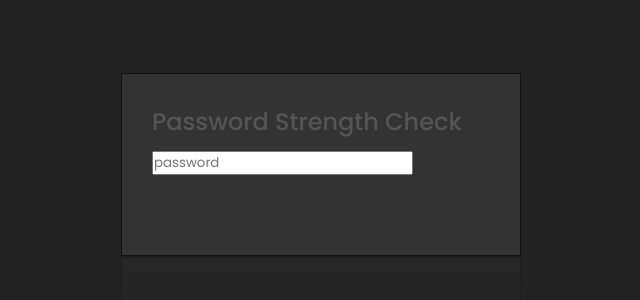
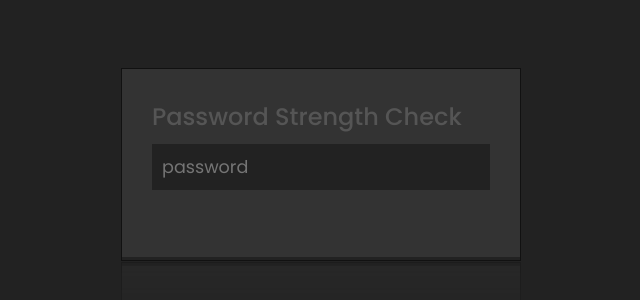
Before and after one commit to CJR85/password-strength-checker, a plain HTML site: page index.html in a window 1280 px wide. Shown: the part 236-536 px from the top of the page, without its empty margins (319-959 px from the left). Drawn offline with Linux system fonts and the light colour scheme.

Commit message:
Style input, inputBox and strengthMeter classes

```diff
--- a/style.css
+++ b/style.css
@@ -34,3 +34,28 @@ body {
   color: #555;
   font-weight: 500;
 }
+
+.container .inputBox {
+  position: relative;
+  width: 100%;
+}
+
+.container .inputBox input {
+  position: relative;
+  width: 100%;
+  background: #222;
+  border: none;
+  outline: none;
+  padding: 10px;
+  color: #fff;
+  font-size: 1.1em;
+}
+
+.container .strengthMeter {
+  position: absolute;
+  bottom: 0;
+  left: 0;
+  width: 100%;
+  height: 3px;
+  background: #222;
+}
```
